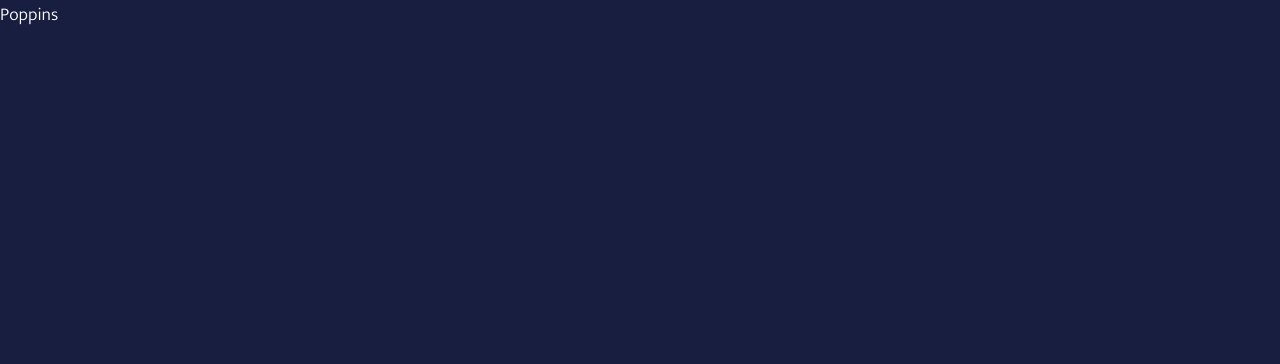
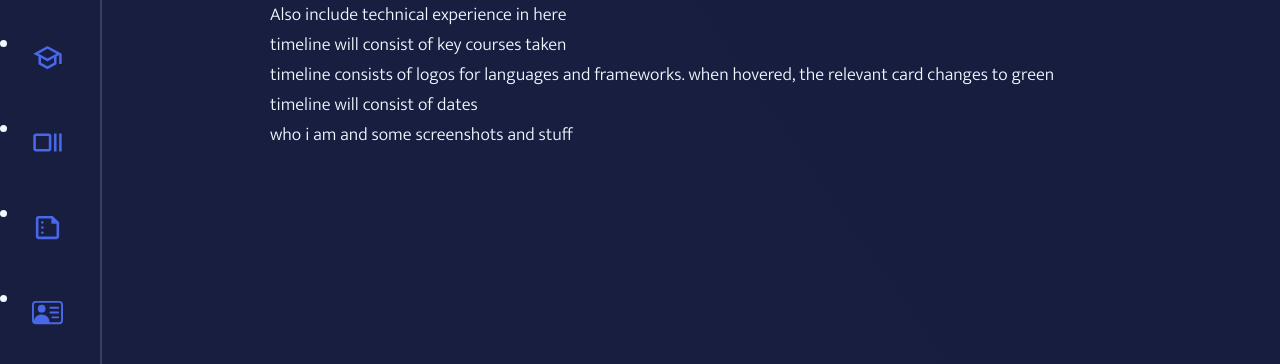
Before and after one commit to NimaShariatz/Resume-Page, a plain HTML site: page index.html in a window 1280 px wide. Shown: the top 364 px of the page. Drawn offline with Linux system fonts and the light colour scheme.

Commit message:
more setup work

```diff
--- a/index.html
+++ b/index.html
@@ -16,8 +16,77 @@
 
     <body>
 
-        <p>Poppins</p>
 
+
+
+
+
+        <div style="display:flex;">
+
+            <div class="timeline_column">
+                <div class="timeline">
+
+                        <ul class="timeline_list">
+                            <li>
+                                <svg class="option_svg" xmlns="http://www.w3.org/2000/svg" height="55px" viewBox="0 -960 960 960" width="55px"><path d="M480-120 200-272v-240L40-600l440-240
+                                    440 240v320h-80v-276l-80 44v240L480-120Zm0-332 274-148-274-148-274 148 274
+                                    148Zm0 241 200-108v-151L480-360 280-470v151l200 108Zm0-241Zm0 90Zm0 0Z"/>
+                                </svg>
+                            </li>
+
+                            <li>
+                                <svg class="option_svg" xmlns="http://www.w3.org/2000/svg" height="55px" viewBox="0 -960 960 960" width="55px"><path d="M120-200q-33 0-56.5-23.5T40-280v-400q0-33
+                                    23.5-56.5T120-760h400q33 0 56.5 23.5T600-680v400q0
+                                    33-23.5 56.5T520-200H120Zm0-80h400v-400H120v400Zm560 80v-560h80v560h-80Zm160 0v-560h80v560h-80Zm-720-80v-400 400Z"/></svg>
+                            </li>
+
+                            <li>
+                                <svg class="option_svg" xmlns="http://www.w3.org/2000/svg" height="55px" viewBox="0 -960 960 960" width="55px"><path d="M320-600q17 0
+                                    28.5-11.5T360-640q0-17-11.5-28.5T320-680q-17 0-28.5 11.5T280-640q0 17 11.5 28.5T320-600Zm0 160q17 0 28.5-11.5T360-480q0-17-11.5-28.5T320-520q-17
+                                    0-28.5 11.5T280-480q0 17 11.5 28.5T320-440Zm0 160q17 0 28.5-11.5T360-320q0-17-11.5-28.5T320-360q-17 0-28.5 11.5T280-320q0 17
+                                    11.5 28.5T320-280ZM200-120q-33 0-56.5-23.5T120-200v-560q0-33 23.5-56.5T200-840h440l200
+                                    200v440q0 33-23.5 56.5T760-120H200Zm0-80h560v-400H600v-160H200v560Zm0-560v160-160 560-560Z"/>
+                                </svg>
+                            </li>
+
+                            <li>
+                                <svg class="option_svg" xmlns="http://www.w3.org/2000/svg" height="55px" viewBox="0 0 16 16" width="55px"><path d="M5 8a2 2 0 1
+                                    0 0-4a2 2 0 0 0 0 4m4-2.5a.5.5 0 0 1 .5-.5h4a.5.5 0 0 1 0 1h-4a.5.5 0 0 1-.5-.5M9 8a.5.5 0 0 1 .5-.5h4a.5.5 0 0 1 0 1h-4A.5.5 0 0 1 9
+                                    8m1 2.5a.5.5 0 0 1 .5-.5h3a.5.5 0 0 1 0 1h-3a.5.5 0 0 1-.5-.5"/><path d="M2 2a2 2 0 0 0-2 2v8a2 2 0 0 0 2 2h12a2 2 0 0 0 2-2V4a2 2 0 0 0-2-2zM1
+                                    4a1 1 0 0 1 1-1h12a1 1 0 0 1 1 1v8a1 1 0 0
+                                    1-1 1H8.96q.04-.245.04-.5C9 10.567 7.21 9 5 9c-2.086 0-3.8 1.398-3.984 3.181A1 1 0 0 1 1 12z"/>
+                                </svg>
+                            </li>
+
+                        </ul>
+
+                </div>
+            </div><!--timeline_column-->
+
+
+            <div class="text_column">
+
+                <div class="Education_section">
+                    <p>Also include technical experience in here</p>
+                    <p>timeline will consist of key courses taken</p>
+                </div>
+
+                <div class="Projects_section">
+                    <p>timeline consists of logos for languages and frameworks. when hovered, the relevant card changes to green</p>
+                </div>
+
+                <div class="Professional_section">
+                    <p>timeline will consist of dates</p>
+                </div>
+
+                <div class="Aboutme_section">
+                    <p>who i am and some screenshots and stuff</p>
+                </div>
+
+            </div><!--text_column-->
+
+
+        </div>
 
 
     </body>
--- a/style.css
+++ b/style.css
@@ -1,10 +1,24 @@
 :root{
-    --text-color:hsla(0, 0%, 100%, 1);
-    --background-color:hsla(229, 47%, 17%, 1);
+    --text-color:aliceblue;
+    --background-color:#171e40;
+
+    --green:#7afab4;
+    --lighterColor:#4967e9;
 
     --fontWeight-regular:300;
     --fontWeight-semi-bold:400;
     --fontWeight-bold:700;
+
+
+
+
+    --menu-image-fill: #4967e9;
+    --menu-image-border: rgba(255, 255, 255, 0.15);
+    --menu-image-background: #171e40;
+
+    --menu-icon-onhover:white;
+    --menu-onhover-icon: #171e40, #222f67, #2d4190, #3a54bc, #4967e9;
+
 
 
 }
@@ -28,10 +42,87 @@
 
 
 
-  body{
+  /* for scrollbar*/
+::-webkit-scrollbar {
+  width: 5px;
+
+}
+
+::-webkit-scrollbar-thumb {
+  background-color: 	#7afab4;
+  border-radius: 2px;
+}
+
+::-webkit-scrollbar-track {
+  background-color: rgba(0, 0, 0, 0.7);
+}
+  /* for scrollbar*/
+
+
+
+body {
   color: var(--text-color);
-    background-color: var(--background-color);
+  background-image: linear-gradient(to right top, #161d3e, #161d3e, #171d3f, #171e3f, #171e3f, #171e3f, #171e3f, #171e3f, #171e3f, #171d3f, #161d3e, #161d3e);
   font-family: "Mukta", Arial;
   font-weight: var(--fontWeight-regular);
   font-size: 18px;
 }
+
+
+.timeline_column{
+  width:15em;
+  min-width:240px;
+}
+
+.timeline{
+  width:2px;
+  height: 100%;
+  margin-left: 100px;
+  background-color: rgba(255, 255, 255, 0.15);
+
+
+
+}
+
+
+.timeline_list{
+  position:fixed;
+  left:20px;
+}
+
+.timeline_list li{
+  margin-top: 30px;
+}
+
+.option_svg{
+  fill:var(--menu-image-fill);
+  transition: fill 170ms linear;
+  border-radius: 8px;
+  padding: 10px;
+  border-color:transparent;
+  border-style: solid;
+  border-width:2px;
+  background: var(--menu-image-background);
+  cursor: pointer;
+}
+
+.option_svg:hover{
+  border-color: transparent;
+  border-width:0;
+  outline: 2px solid aliceblue;
+  fill:var(--menu-icon-onhover);
+  background: linear-gradient(var(--menu-onhover-icon));
+}
+
+
+
+
+
+
+
+
+
+.text_column{
+  height:1900px;
+
+}
```
Also changed, not shown: 1 other file. Lines whose indentation alone changed are shown as unchanged.
